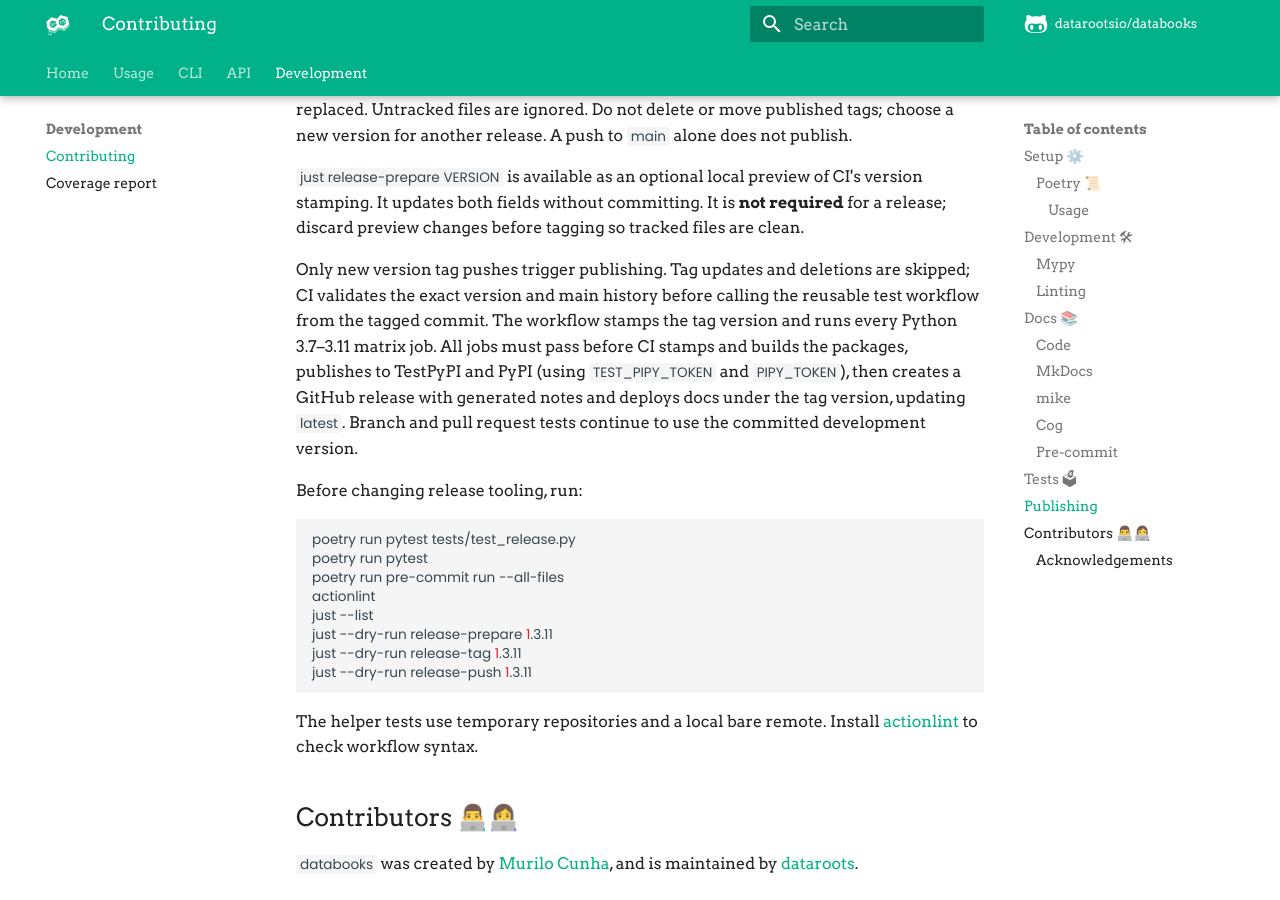
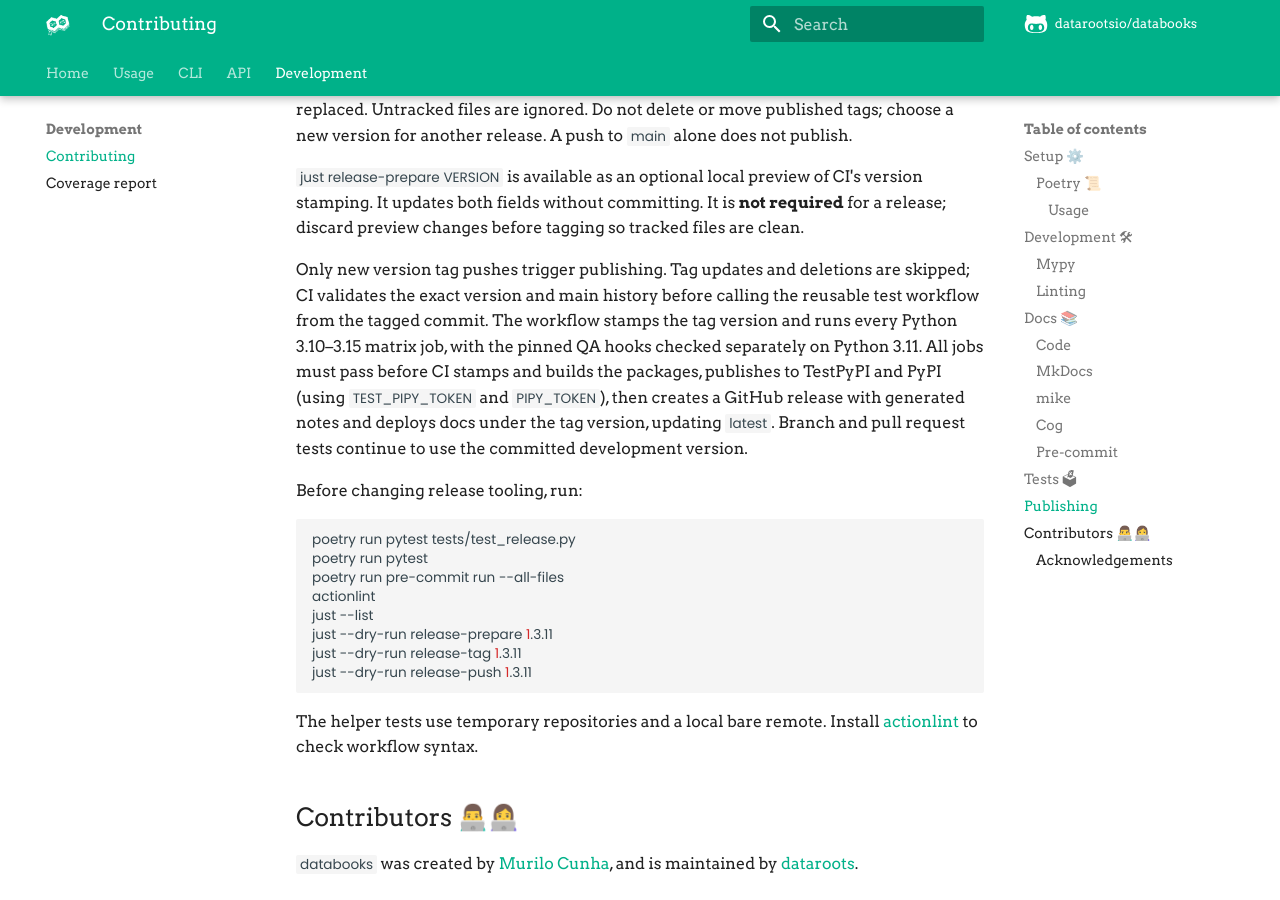
Before and after one commit to datarootsio/databooks, an MkDocs documentation site: the page built from docs/contrib.md, in a window 1280 px wide and 900 px high, scrolled down 3503 px. Built offline with MkDocs 1.6.1 and Material for MkDocs 9.7.7, drawn with Linux system fonts in a browser that asks for light colours; comment, search, counter and statistics services are not loaded; the version menu is left out; some of the changed text lies outside the part shown.

Commit message:
Support stable Python versions through 3.15

````diff
--- a/CONTRIBUTING.md
+++ b/CONTRIBUTING.md
@@ -15,15 +15,15 @@ That means you need to install poetry but from there you can use the tool to cre
 environment.
 
 ```bash
-pip install poetry==1.2.2
+pip install poetry==2.3.2
 poetry install  # installs prod and dev dependencies
 ```
 
 #### Usage
 
 Remember that to use the environment you can use the `poetry run <COMMAND>` command or
-initialize the shell with `poetry shell`. For example, if you want to create the
-coverage report you could run
+initialize the shell with `eval "$(poetry env activate)"`. For example, if you want to
+create the coverage report you could run
 
 ```bash
 poetry run pytest --cov=databooks tests/
@@ -45,7 +45,7 @@ few standards we adhere to, that are required for new features.
 
 We use type hints! Not only that, they are enforced and checked (with
 [Mypy](https://mypy.readthedocs.io/en/stable/index.html)). This is actually the reason
-for supporting Python 3.8+. There are a couple of reasons for using type hints, mainly:
+for supporting Python 3.10+. There are a couple of reasons for using type hints, mainly:
 
 1. Better code coverage (avoid errors during runtime)
 2. Improve code understanding
@@ -163,7 +163,8 @@ for a release; discard preview changes before tagging so tracked files are clean
 Only new version tag pushes trigger publishing. Tag updates and deletions are skipped;
 CI validates the exact version and main history before calling the reusable test
 workflow from the tagged commit. The workflow stamps the tag version and runs every
-Python 3.7–3.11 matrix job. All jobs must pass before CI stamps and builds the packages,
+Python 3.10–3.15 matrix job, with the pinned QA hooks checked separately on Python 3.11.
+All jobs must pass before CI stamps and builds the packages,
 publishes to TestPyPI and PyPI (using `TEST_PIPY_TOKEN` and `PIPY_TOKEN`), then creates a
 GitHub release with generated notes and deploys docs under the tag version, updating
 `latest`. Branch and pull request tests continue to use the committed development
````
Also changed, not shown: other parts of CONTRIBUTING.md (+1 -1 lines), README.md (+1 -1 lines), docs/usage/cicd.md (+2 -2 lines), pyproject.toml (+10 -2 lines), 4 other files.
